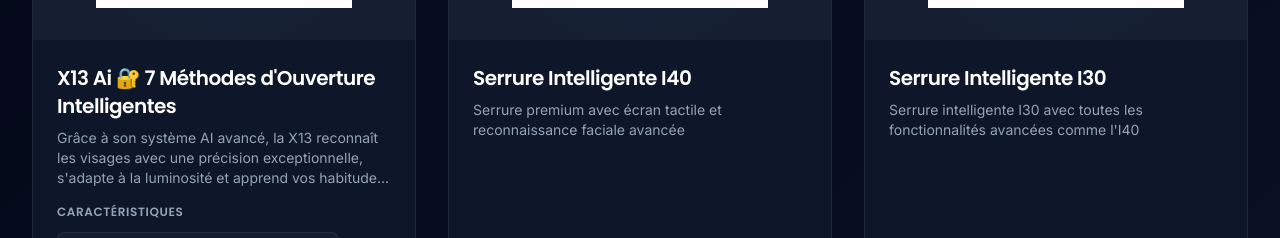
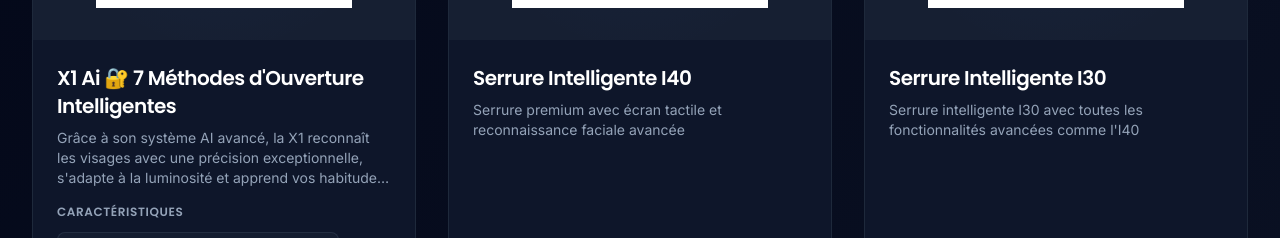
Before and after one commit to solexo/ezlock, a React (Vite) app: page / in a window 1280 px wide. Shown: the part 2495-2733 px from the top of the page. Built offline with nearby package versions, Linux system fonts and the light colour scheme.

Commit message:
update product gallery and components

```diff
--- a/src/components/ProductGallery.tsx
+++ b/src/components/ProductGallery.tsx
@@ -3,10 +3,10 @@ import ProductCard from './ProductCard';
 
 const products = [
   {
-    id: 'x13ai',
-    name: 'X13 Ai 🔐 7 Méthodes d\'Ouverture Intelligentes',
-    image: '/images/x13ai.webp',
-    url: '/product/x13ai',
+    id: 'x1ai',
+    name: 'X1 Ai 🔐 7 Méthodes d\'Ouverture Intelligentes',
+    image: '/images/x1ai.webp',
+    url: '/product/x1ai',
     features: [
       'Reconnaissance Faciale (AI) ultra-précise',
       'Empreinte Digitale 360°',
@@ -16,7 +16,7 @@ const products = [
       'Application mobile (Wi-Fi & Bluetooth)',
       'Ouverture par paume intelligente (AI Palm ID)'
     ],
-    description: 'Grâce à son système AI avancé, la X13 reconnaît les visages avec une précision exceptionnelle, s\'adapte à la luminosité et apprend vos habitudes pour un confort d\'utilisation optimal. ✨ Design et Performance Écran tactile HD élégant et intuitif. Corps en alliage d\'aluminium résistant et raffiné. Installation simple et compatible avec la plupart des portes. Batterie longue durée avec alerte intelligente de faible charge.'
+    description: 'Grâce à son système AI avancé, la X1 reconnaît les visages avec une précision exceptionnelle, s\'adapte à la luminosité et apprend vos habitudes pour un confort d\'utilisation optimal. ✨ Design et Performance Écran tactile HD élégant et intuitif. Corps en alliage d\'aluminium résistant et raffiné. Installation simple et compatible avec la plupart des portes. Batterie longue durée avec alerte intelligente de faible charge.'
   },
   {
     id: 'i40',
--- a/src/components/ProductPage.tsx
+++ b/src/components/ProductPage.tsx
@@ -9,10 +9,10 @@ const ProductPage: React.FC = () => {
   // Import products from ProductGallery
   const products = [
     {
-      id: 'x13ai',
-      name: 'X13 Ai 🔐 7 Méthodes d\'Ouverture Intelligentes',
-      image: '/images/x13ai.webp',
-      url: '/product/x13ai',
+      id: 'x1ai',
+      name: 'X1 Ai 🔐 7 Méthodes d\'Ouverture Intelligentes',
+      image: '/images/x1ai.webp',
+      url: '/product/x1ai',
       features: [
         'Reconnaissance Faciale (AI) ultra-précise',
         'Empreinte Digitale 360°',
@@ -22,7 +22,7 @@ const ProductPage: React.FC = () => {
         'Application mobile (Wi-Fi & Bluetooth)',
         'Ouverture par paume intelligente (AI Palm ID)'
       ],
-      description: 'Grâce à son système AI avancé, la X13 reconnaît les visages avec une précision exceptionnelle, s\'adapte à la luminosité et apprend vos habitudes pour un confort d\'utilisation optimal. ✨ Design et Performance Écran tactile HD élégant et intuitif. Corps en alliage d\'aluminium résistant et raffiné. Installation simple et compatible avec la plupart des portes. Batterie longue durée avec alerte intelligente de faible charge.'
+      description: 'Grâce à son système AI avancé, la X1 reconnaît les visages avec une précision exceptionnelle, s\'adapte à la luminosité et apprend vos habitudes pour un confort d\'utilisation optimal. ✨ Design et Performance Écran tactile HD élégant et intuitif. Corps en alliage d\'aluminium résistant et raffiné. Installation simple et compatible avec la plupart des portes. Batterie longue durée avec alerte intelligente de faible charge.'
     },
     {
       id: 'i40',
--- a/src/components/ScrollingProductMenu.tsx
+++ b/src/components/ScrollingProductMenu.tsx
@@ -2,7 +2,7 @@ import React from 'react';
 import { Link } from 'react-router-dom';
 
 const products = [
-  { id: 'x13ai', image: '/images/x13ai.webp' },
+  { id: 'x1ai', image: '/images/x1ai.webp' },
   { id: 'i40', image: '/images/i40%20(2).webp' },
   { id: 'i30', image: '/images/i30.webp' },
   { id: 'i29', image: '/images/WhatsApp%20Image%202025-09-11%20at%2015.47.22.webp' },
--- a/src/components/SerrureIntelligente.tsx
+++ b/src/components/SerrureIntelligente.tsx
@@ -2,24 +2,190 @@ import React, { useState, useEffect } from 'react';
 import { Link } from 'react-router-dom';
 import { ArrowLeft, Shield, Smartphone, Key } from 'lucide-react';
 import { useLanguage } from '../contexts/LanguageContext';
+import ProductCard from './ProductCard';
 
 const SerrureIntelligente = () => {
   const [currentIndex, setCurrentIndex] = useState(0);
   const { selectedLang } = useLanguage();
 
-  // Smart lock products
-  const smartLocks = [
-    { name: 'X13 AI', image: '/images/x13ai.webp' },
+  // Smart lock products for carousel
+  const carouselLocks = [
+    { name: 'X1 AI', image: '/images/x1ai.webp' },
     { name: 'K5', image: '/images/k5.webp' },
     { name: 'K10', image: '/images/k10.webp' },
     { name: 'I30', image: '/images/i30.webp' },
     { name: 'I40', image: '/images/i40 (2).webp' },
   ];
 
+  // All smart lock products
+  const smartLockProducts = [
+    {
+      id: 'x1ai',
+      name: 'X1 Ai 🔐 7 Méthodes d\'Ouverture Intelligentes',
+      image: '/images/x1ai.webp',
+      url: '/product/x1ai',
+      features: [
+        'Reconnaissance Faciale (AI) ultra-précise',
+        'Empreinte Digitale 360°',
+        'Code PIN personnalisable',
+        'Clé mécanique',
+        'Carte NFC',
+        'Application mobile (Wi-Fi & Bluetooth)',
+        'Ouverture par paume intelligente (AI Palm ID)'
+      ],
+      description: 'Grâce à son système AI avancé, la X1 reconnaît les visages avec une précision exceptionnelle, s\'adapte à la luminosité et apprend vos habitudes pour un confort d\'utilisation optimal.'
+    },
+    {
+      id: 'i40',
+      name: 'Serrure Intelligente I40',
+      image: '/images/i40%20(2).webp',
+      url: '/product/i40',
+      features: [
+        'Application mobile',
+        'Empreinte digitale',
+        'Face ID',
+        'Carte NFC',
+        'Clé traditionnelle',
+        'Mot de passe'
+      ],
+      description: 'Serrure premium avec écran tactile et reconnaissance faciale avancée'
+    },
+    {
+      id: 'i30',
+      name: 'Serrure Intelligente I30',
+      image: '/images/i30.webp',
+      url: '/product/i30',
+      features: [
+        'Application mobile',
+        'Empreinte digitale',
+        'Face ID',
+        'Carte NFC',
+        'Clé traditionnelle',
+        'Mot de passe'
+      ],
+      description: 'Serrure intelligente I30 avec toutes les fonctionnalités avancées comme l\'I40'
+    },
+    {
+      id: 'i29',
+      name: 'Serrure Intelligente I29',
+      image: '/images/WhatsApp%20Image%202025-09-11%20at%2015.47.22.webp',
+      url: '/product/i29',
+      features: [
+        'Application mobile',
+        'Empreinte digitale',
+        'Face ID',
+        'Carte NFC',
+        'Clé traditionnelle',
+        'Mot de passe'
+      ],
+      description: 'Design élégant avec interface utilisateur intuitive et sécurité renforcée'
+    },
+    {
+      id: 'k10',
+      name: 'Serrure Intelligente K10',
+      image: '/images/WhatsApp%20Image%202025-09-11%20at%2015.47.21%20(6).webp',
+      url: '/product/k10',
+      features: [
+        'Application mobile',
+        'Empreinte digitale',
+        'Face ID',
+        'Carte NFC',
+        'Clé traditionnelle',
+        'Mot de passe'
+      ],
+      description: 'Modèle robuste avec écran haute définition et mécanisme de sécurité avancé'
+    },
+    {
+      id: 'x5-cam',
+      name: 'Serrure Intelligente X5 CAM',
+      image: '/images/WhatsApp%20Image%202025-09-11%20at%2015.47.21%20(5).webp',
+      url: '/product/x5-cam',
+      features: [
+        'Application mobile',
+        'Empreinte digitale',
+        'Carte NFC',
+        'Clé traditionnelle',
+        'Mot de passe'
+      ],
+      description: 'Serrure poignée avec design minimaliste et technologie NFC intégrée'
+    },
+    {
+      id: 'x5-ultra',
+      name: 'Serrure Intelligente X5 ULTRA',
+      image: '/images/WhatsApp%20Image%202025-09-11%20at%2015.47.21%20(4).webp',
+      url: '/product/x5-ultra',
+      features: [
+        'Application mobile',
+        'Empreinte digitale',
+        'Carte NFC',
+        'Clé traditionnelle',
+        'Mot de passe'
+      ],
+      description: 'Version ultra-compacte avec clavier numérique et reconnaissance biométrique'
+    },
+    {
+      id: 'k5',
+      name: 'Serrure Intelligente K5',
+      image: '/images/k5.webp',
+      url: '/product/k5',
+      features: [
+        'Application mobile',
+        'Empreinte digitale',
+        'Carte NFC',
+        'Clé traditionnelle',
+        'Mot de passe'
+      ],
+      description: 'Serrure intelligente K5 avec toutes les options de sécurité : NFC, code numérique et contrôle mobile'
+    },
+    {
+      id: 'i20',
+      name: 'Serrure Intelligente I20',
+      image: '/images/i20.webp',
+      url: '/product/i20',
+      features: [
+        'Application mobile',
+        'Empreinte digitale',
+        'Carte NFC',
+        'Live cam view',
+        'Clé traditionnelle',
+        'Mot de passe'
+      ],
+      description: 'Serrure intelligente I20 avec caméra intégrée pour surveillance en temps réel et contrôle mobile'
+    },
+    {
+      id: 'qm50',
+      name: 'Serrure Intelligente QM50',
+      image: '/images/qm50.webp',
+      url: '/product/qm50',
+      features: [
+        'Application mobile',
+        'Empreinte digitale',
+        'Carte NFC',
+        'Clé traditionnelle',
+        'Mot de passe'
+      ],
+      description: 'Serrure intelligente QM50 avec design moderne et sécurité renforcée'
+    },
+    {
+      id: 'qm60',
+      name: 'Serrure Intelligente QM60',
+      image: '/images/qm60.webp',
+      url: '/product/qm60',
+      features: [
+        'Application mobile',
+        'Empreinte digitale',
+        'Carte NFC',
+        'Clé traditionnelle',
+        'Mot de passe'
+      ],
+      description: 'Serrure intelligente QM60 avec technologie avancée et interface intuitive'
+    }
+  ];
+
   // Auto-loop carousel
   useEffect(() => {
     const interval = setInterval(() => {
-      setCurrentIndex((prev) => (prev + 1) % smartLocks.length);
+      setCurrentIndex((prev) => (prev + 1) % carouselLocks.length);
     }, 3000); // Change image every 3 seconds
     return () => clearInterval(interval);
   }, []);
@@ -48,15 +214,15 @@ const SerrureIntelligente = () => {
           <div className="flex flex-col items-center mb-12">
             <div className="w-full max-w-sm h-96 bg-white dark:bg-gray-800 rounded-2xl overflow-hidden shadow-xl flex items-center justify-center relative">
               <img
-                src={smartLocks[currentIndex].image}
-                alt={smartLocks[currentIndex].name}
+                src={carouselLocks[currentIndex].image}
+                alt={carouselLocks[currentIndex].name}
                 className="w-full h-full object-contain p-8 transition-all duration-500"
               />
             </div>
 
             {/* Carousel Indicators */}
             <div className="flex gap-2 mt-6 justify-center">
-              {smartLocks.map((_, index) => (
+              {carouselLocks.map((_, index) => (
                 <button
                   key={index}
                   onClick={() => setCurrentIndex(index)}
@@ -72,7 +238,7 @@ const SerrureIntelligente = () => {
 
             {/* Product Name */}
             <h3 className="mt-6 text-2xl font-bold text-gray-900 dark:text-white">
-              {smartLocks[currentIndex].name}
+              {carouselLocks[currentIndex].name}
             </h3>
           </div>
 
@@ -123,6 +289,18 @@ const SerrureIntelligente = () => {
           </div>
         </div>
 
+        {/* Smart Locks Gallery */}
+        <div className="mb-16">
+          <h2 className="text-3xl md:text-4xl font-bold text-gray-900 dark:text-white mb-12 text-center">
+            {selectedLang === 'Fr' ? 'Nos Serrures Intelligentes' : 'Our Smart Locks'}
+          </h2>
+          <div className="grid grid-cols-1 md:grid-cols-2 lg:grid-cols-3 gap-8">
+            {smartLockProducts.map((product) => (
+              <ProductCard key={product.id} product={product} />
+            ))}
+          </div>
+        </div>
+
         {/* Content */}
         <div className="bg-white dark:bg-gray-800 rounded-2xl shadow-xl p-8 md:p-12">
           <h2 className="text-3xl font-bold text-gray-900 dark:text-white mb-8 text-center">
```
Also changed, not shown: public/images/x1ai.webp (renamed from public/images/x13ai.webp).
